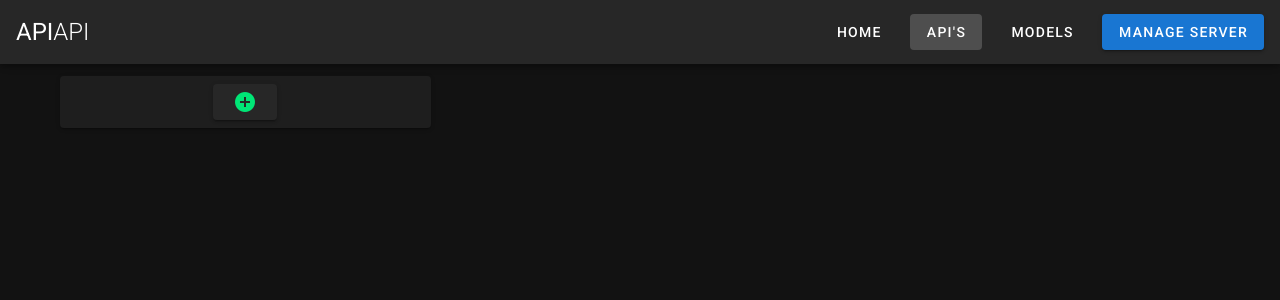
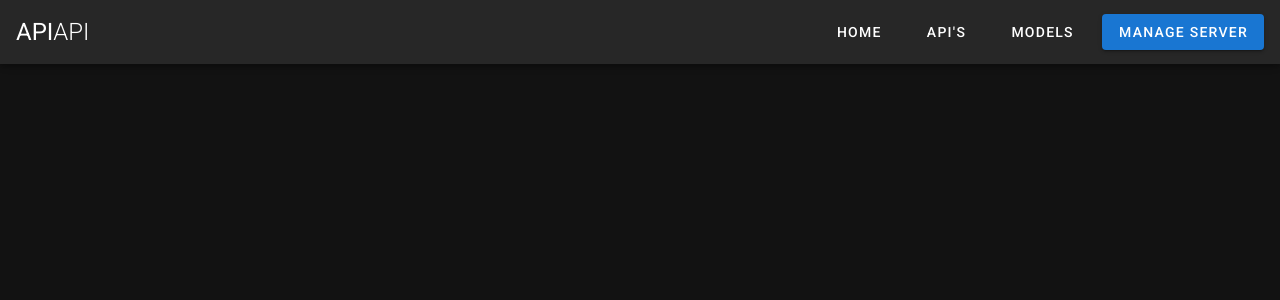
Before and after one commit to lab9k/apiapi, a Nuxt app: page /api in a window 1280 px wide. Shown: the top 300 px of the page. Built offline with nearby package versions, Linux system fonts and the light colour scheme.

Commit message:
fix apis url

```diff
--- a/components/NavBar.vue
+++ b/components/NavBar.vue
@@ -14,7 +14,7 @@
       home
     </v-btn>
     <v-btn
-      :to="{name:'api'}"
+      :to="{name:'apis'}"
       text
       exact
       class="mr-3"
```
Also changed, not shown: pages/apis.vue (renamed from pages/api.vue).
